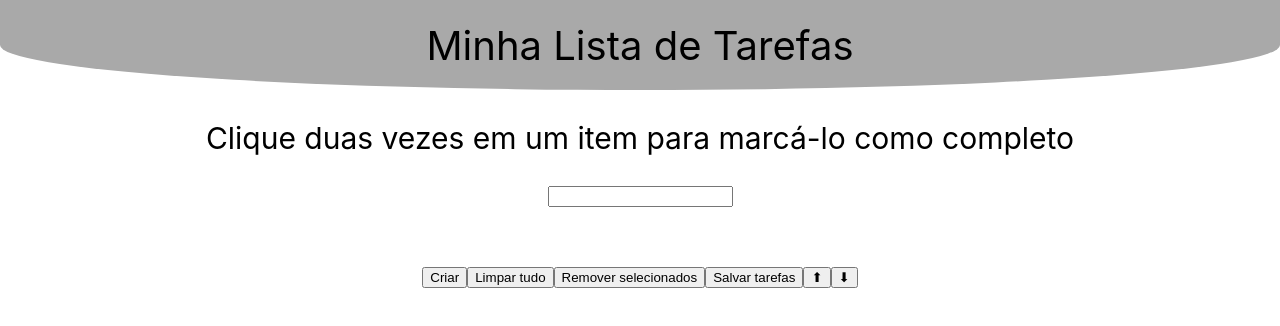
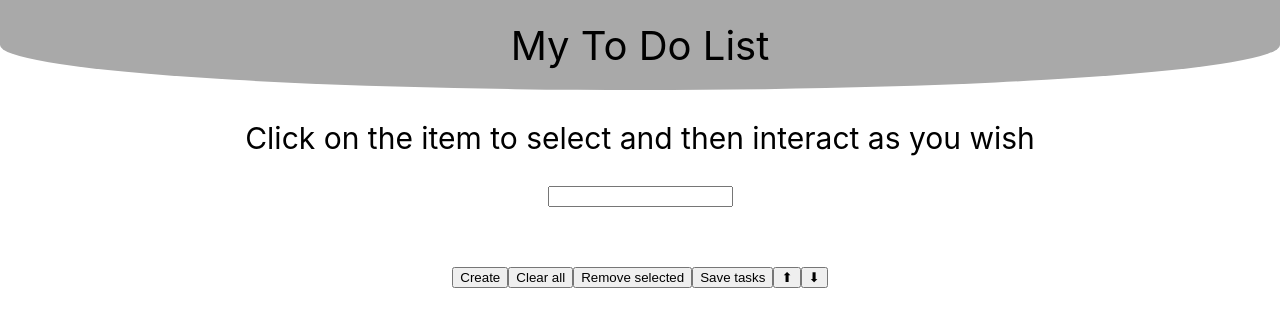
Before and after one commit to lucas-andrad/To-do-list, a plain HTML site: page index.html in a window 1280 px wide. Drawn offline with Linux system fonts and the light colour scheme.

Commit message:
Translating id's and classes - HTML

```diff
--- a/index.html
+++ b/index.html
@@ -8,24 +8,24 @@
   </head>
   <body>
     <div class="header-content">
-      <header>Minha Lista de Tarefas</header>
+      <header>My To Do List</header>
     </div>
 
     <div class="main-content">
-      <p id="funcionamento">
-        Clique duas vezes em um item para marcá-lo como completo
+      <p id="functionality">
+        Click on the item to select and then interact as you wish
       </p>
-      <input type="text" id="texto-tarefa" onfocus="this.value='';" />
-      <ol id="lista-tarefas"></ol>
+      <input type="text" id="task-content" onfocus="this.value='';" />
+      <ol id="todo-list"></ol>
     </div>
 
     <div class="buttons">
-      <button id="criar-tarefa">Criar</button>
-      <button id="apaga-tudo">Limpar tudo</button>
-      <button id="remover-selecionado">Remover selecionados</button>
-      <button id="salvar-tarefas">Salvar tarefas</button>
-      <button id="mover-cima">⬆</button>
-      <button id="mover-baixo">⬇</button>
+      <button id="create-task">Create</button>
+      <button id="clear-all">Clear all</button>
+      <button id="remove-selected">Remove selected</button>
+      <button id="save-tasks">Save tasks</button>
+      <button id="move-up">⬆</button>
+      <button id="move-down">⬇</button>
       <script src="script.js"></script>
     </div>
   </body>
```
